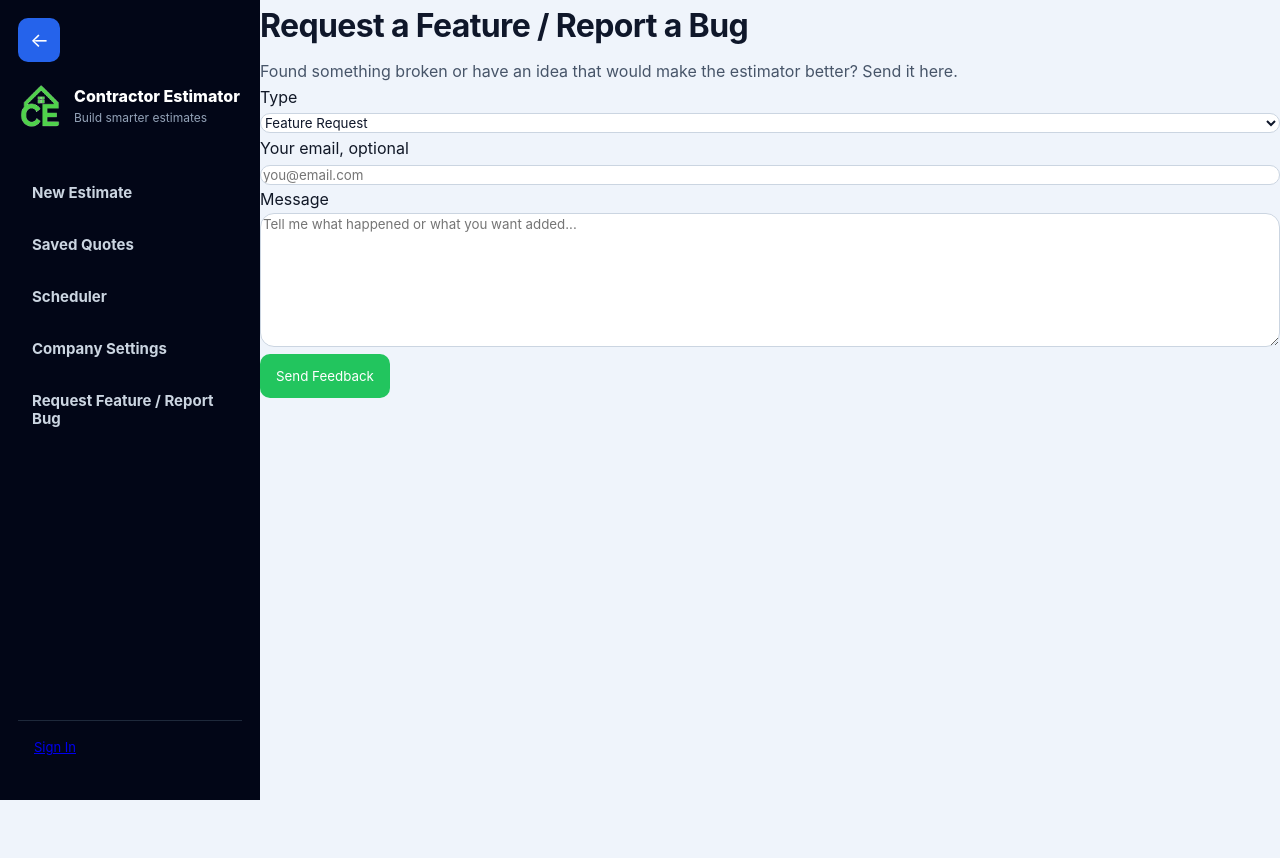
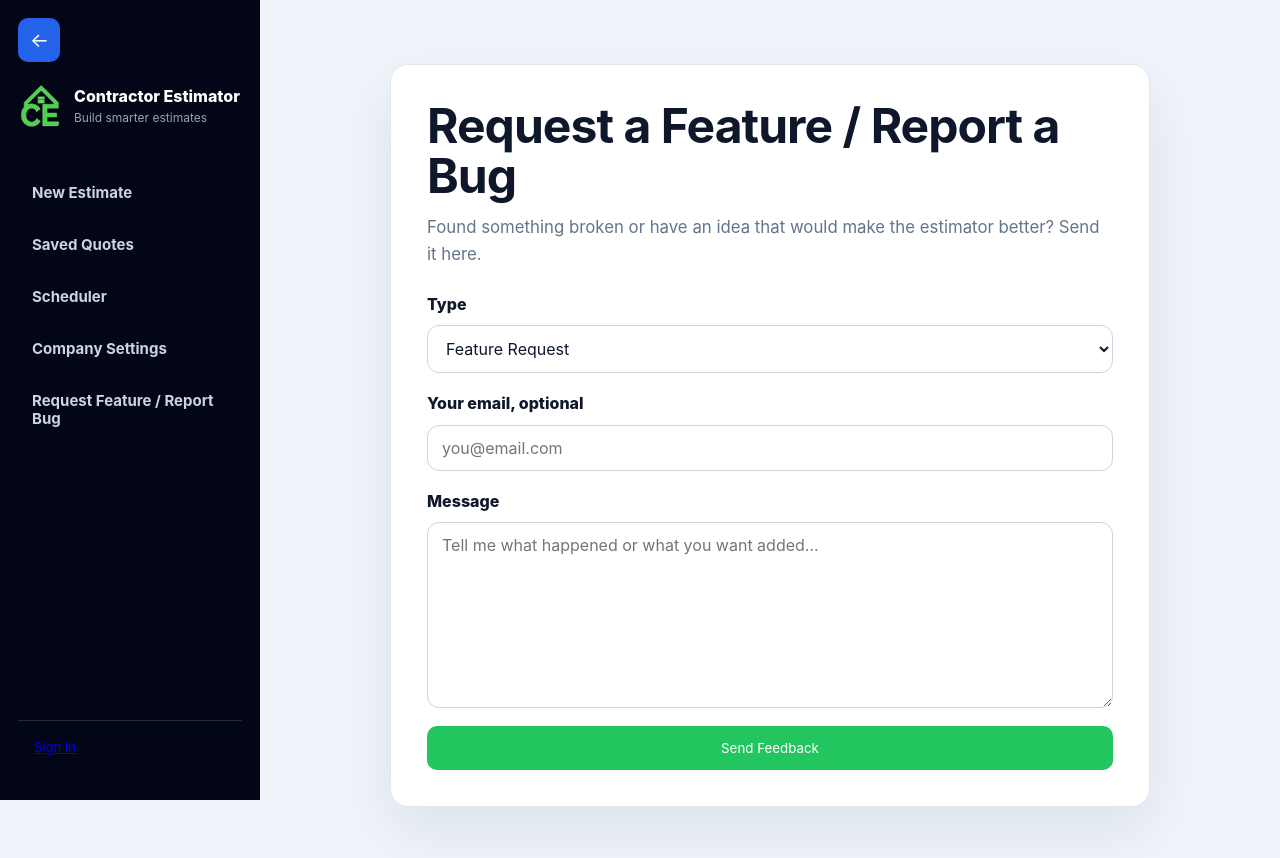
Before and after one commit to josh520n-cmd/Contractor-Estimator, a Next.js app: page /feedback in a window 1280 px wide. Shown: the top 858 px of the page. Before the commit the page ends 800 px from the top, so only its background shows below. Built offline with nearby package versions, Linux system fonts and the light colour scheme; no server answers.

Commit message:
feature request page styling

```diff
--- a/styles/globals.css
+++ b/styles/globals.css
@@ -2401,3 +2401,67 @@ body[data-print="true"] aside {
 .link-button:hover {
   text-decoration: underline;
 }
+
+
+.feedback-page {
+  min-height: 100vh;
+  padding: 64px 24px;
+  background: #eff4fb;
+  display: flex;
+  justify-content: center;
+  align-items: flex-start;
+}
+
+.feedback-card {
+  width: min(760px, 100%);
+  background: #ffffff;
+  border: 1px solid #e2e8f0;
+  border-radius: 18px;
+  padding: 36px;
+  box-shadow: 0 24px 60px rgba(15, 23, 42, 0.08);
+}
+
+.feedback-card h1 {
+  margin: 0 0 12px;
+  font-size: clamp(2rem, 4vw, 3rem);
+  line-height: 1.05;
+}
+
+.feedback-card p {
+  color: #64748b;
+  font-size: 1.05rem;
+  margin-bottom: 24px;
+}
+
+.feedback-form {
+  display: grid;
+  gap: 18px;
+}
+
+.feedback-form label {
+  display: grid;
+  gap: 8px;
+  font-weight: 800;
+  color: #0f172a;
+}
+
+.feedback-form input,
+.feedback-form select,
+.feedback-form textarea {
+  width: 100%;
+  border: 1px solid #cbd5e1;
+  border-radius: 12px;
+  padding: 12px 14px;
+  font-size: 1rem;
+  background: #fff;
+}
+
+.feedback-form textarea {
+  resize: vertical;
+  min-height: 180px;
+}
+
+.success-message {
+  color: #166534;
+  font-weight: 800;
+}
```
